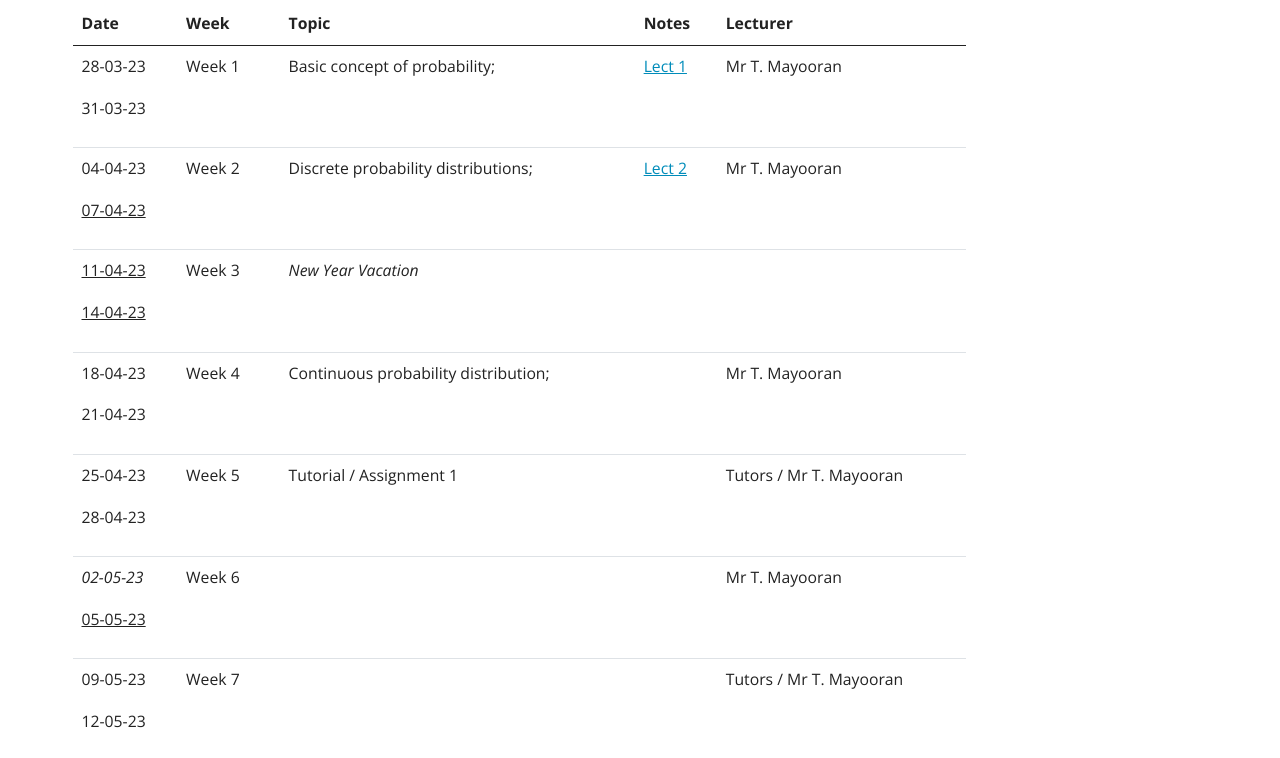
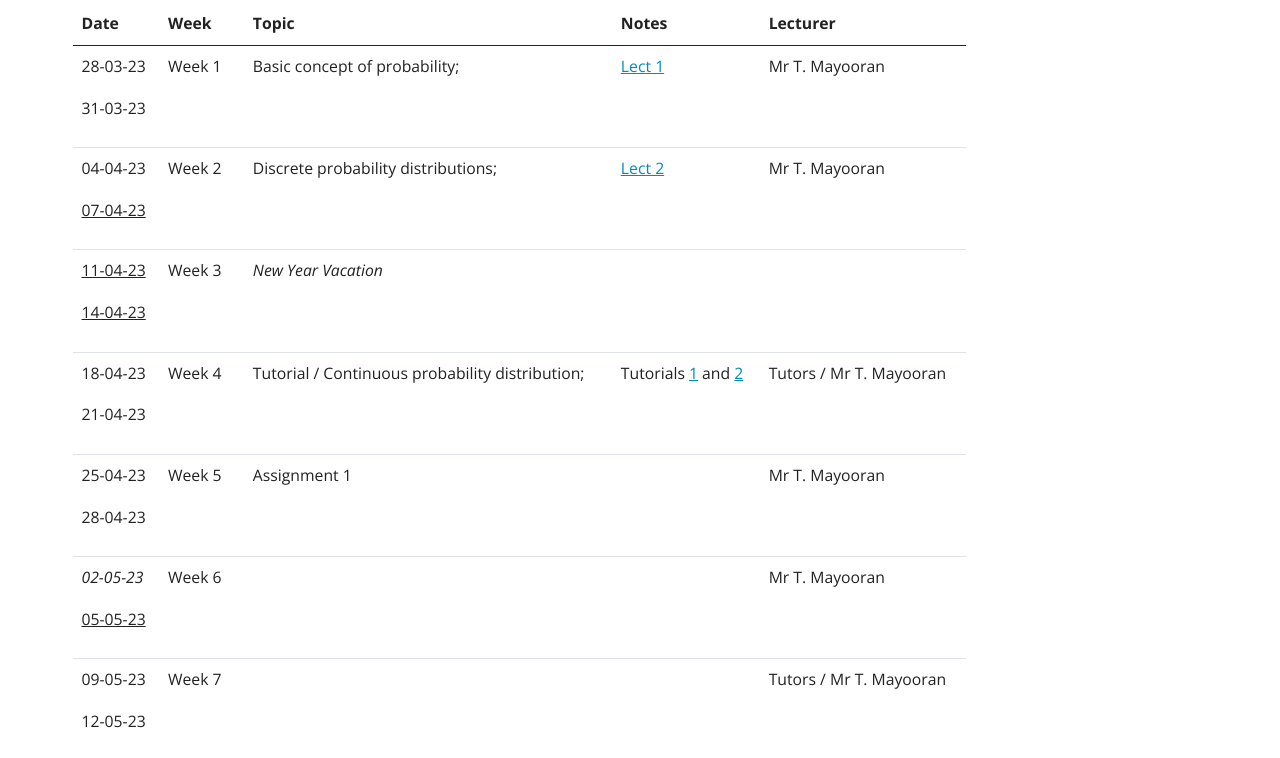
Before and after one commit to Mayooran1987/MC3020, a plain HTML site: page docs/notes.html in a window 1280 px wide. Shown: the part 268-1026 px from the top of the page. Drawn offline with nearby package versions, Linux system fonts and the light colour scheme.

Commit message:
Add files via upload

```diff
--- a/docs/notes.html
+++ b/docs/notes.html
@@ -203,17 +203,17 @@ ul.task-list li input[type="checkbox"] {
 <td style="text-align: left;"><p>18-04-23</p>
 <p>21-04-23</p></td>
 <td>Week 4</td>
-<td>Continuous probability distribution;</td>
-<td></td>
-<td>Mr T. Mayooran</td>
+<td>Tutorial / Continuous probability distribution;</td>
+<td>Tutorials <a href="https://github.com/Mayooran1987/MC3020/raw/main/Tutorial_1.pdf">1</a> and <a href="https://github.com/Mayooran1987/MC3020/raw/main/Tutorial_2.pdf">2</a></td>
+<td>Tutors / Mr T. Mayooran</td>
 </tr>
 <tr class="odd">
 <td style="text-align: left;"><p>25-04-23</p>
 <p>28-04-23</p></td>
 <td>Week 5</td>
-<td>Tutorial / Assignment 1</td>
+<td>Assignment 1</td>
 <td></td>
-<td>Tutors / Mr T. Mayooran</td>
+<td>Mr T. Mayooran</td>
 </tr>
 <tr class="even">
 <td style="text-align: left;"><p><em>02-05-23</em></p>
--- a/docs/search.json
+++ b/docs/search.json
@@ -74,7 +74,7 @@
     "href": "notes.html",
     "title": "Lecture notes",
     "section": "",
-    "text": "Date\nWeek\nTopic\nNotes\nLecturer\n\n\n\n\n28-03-23\n31-03-23\nWeek 1\nBasic concept of probability;\nLect 1\nMr T. Mayooran\n\n\n04-04-23\n07-04-23\nWeek 2\nDiscrete probability distributions;\nLect 2\nMr T. Mayooran\n\n\n11-04-23\n14-04-23\nWeek 3\nNew Year Vacation\n\n\n\n\n18-04-23\n21-04-23\nWeek 4\nContinuous probability distribution;\n\nMr T. Mayooran\n\n\n25-04-23\n28-04-23\nWeek 5\nTutorial / Assignment 1\n\nTutors / Mr T. Mayooran\n\n\n02-05-23\n05-05-23\nWeek 6\n\n\nMr T. Mayooran\n\n\n09-05-23\n12-05-23\nWeek 7\n\n\nTutors / Mr T. Mayooran\n\n\n16-05-23\n19-05-23\nWeek 8\nTutorial/ Assignment 2\n\nTutors / Mr T. Mayooran\n\n\n23-05-23\n26-05-23\nWeek 9\nMid semester\n\nMr T. Mayooran\n\n\n30-05-23\n02-06-23\nWeek 10\n\n\nMr T. Mayooran\n\n\n06-06-23\n09-06-23\nWeek 11\n\n\n\n\n\n13-06-23\n16-06-23\nWeek12\nTutorial / Assignment 3\n\nTutors / Mr T. Mayooran\n\n\n20-06-23\n23-06-23\nWeek 13\n\n\nMr T. Mayooran\n\n\n27-06-23\n30-06-23\nWeek 14\n\n\nMr T. Mayooran\n\n\n04-07-23\n07-07-23\nWeek 15\nTutorial / Assignment 4\n\nTutors / Mr T. Mayooran\n\n\n11-07-23\n14-07-23\nWeek 16\nRevisions\n\nMr T. Mayooran"
+    "text": "Date\nWeek\nTopic\nNotes\nLecturer\n\n\n\n\n28-03-23\n31-03-23\nWeek 1\nBasic concept of probability;\nLect 1\nMr T. Mayooran\n\n\n04-04-23\n07-04-23\nWeek 2\nDiscrete probability distributions;\nLect 2\nMr T. Mayooran\n\n\n11-04-23\n14-04-23\nWeek 3\nNew Year Vacation\n\n\n\n\n18-04-23\n21-04-23\nWeek 4\nTutorial / Continuous probability distribution;\nTutorials 1 and 2\nTutors / Mr T. Mayooran\n\n\n25-04-23\n28-04-23\nWeek 5\nAssignment 1\n\nMr T. Mayooran\n\n\n02-05-23\n05-05-23\nWeek 6\n\n\nMr T. Mayooran\n\n\n09-05-23\n12-05-23\nWeek 7\n\n\nTutors / Mr T. Mayooran\n\n\n16-05-23\n19-05-23\nWeek 8\nTutorial/ Assignment 2\n\nTutors / Mr T. Mayooran\n\n\n23-05-23\n26-05-23\nWeek 9\nMid semester\n\nMr T. Mayooran\n\n\n30-05-23\n02-06-23\nWeek 10\n\n\nMr T. Mayooran\n\n\n06-06-23\n09-06-23\nWeek 11\n\n\n\n\n\n13-06-23\n16-06-23\nWeek12\nTutorial / Assignment 3\n\nTutors / Mr T. Mayooran\n\n\n20-06-23\n23-06-23\nWeek 13\n\n\nMr T. Mayooran\n\n\n27-06-23\n30-06-23\nWeek 14\n\n\nMr T. Mayooran\n\n\n04-07-23\n07-07-23\nWeek 15\nTutorial / Assignment 4\n\nTutors / Mr T. Mayooran\n\n\n11-07-23\n14-07-23\nWeek 16\nRevisions\n\nMr T. Mayooran"
   },
   {
     "objectID": "teaching.html",
```
Also changed, not shown: docs/tutorials.html (+2 -1 lines).
